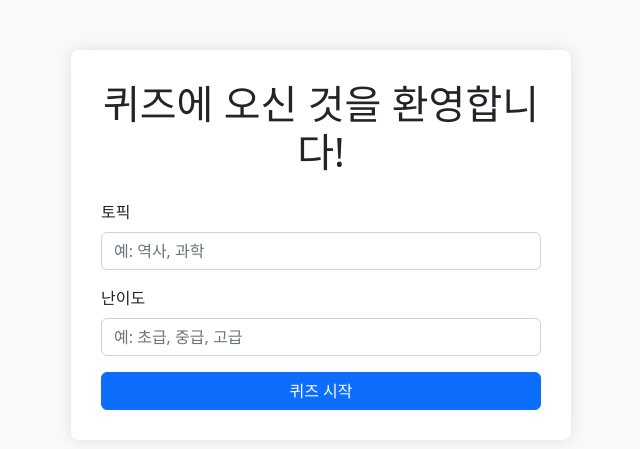
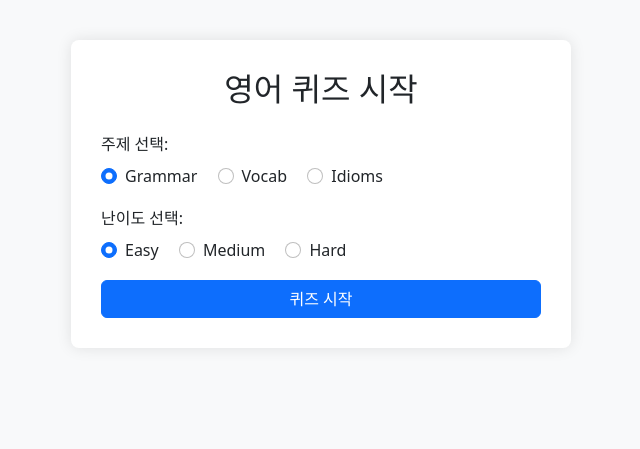
Before and after one commit to hansae0806/a4HBjei, a Flask app: page / in a window 1280 px wide. Shown: the top 449 px of the page, without its empty margins (319-959 px from the left). Run offline with Flask 2, Linux system fonts and the light colour scheme; some libraries are stand-ins or nearby versions.

Commit message:
Update index.html

```diff
--- a/templates/index.html
+++ b/templates/index.html
@@ -2,34 +2,57 @@
 <html lang="ko">
 <head>
   <meta charset="UTF-8">
-    <title>퀴즈 시작</title>
+  <title>영어 퀴즈 시작</title>
   <!-- Bootstrap CSS 추가 -->
   <link href="https://cdnjs.cloudflare.com/ajax/libs/bootstrap/5.2.0/css/bootstrap.min.css" rel="stylesheet">
   <style>
     body {
       background-color: #f8f9fa;
+      padding-top: 40px;
     }
-        .container {
-            margin-top: 50px;
+    .quiz-container {
       max-width: 500px;
+      margin: auto;
+      background-color: #ffffff;
       padding: 30px;
-            background-color: #ffffff;
       border-radius: 8px;
-            box-shadow: 0 0 15px rgba(0, 0, 0, 0.1);
+      box-shadow: 0 0 15px rgba(0,0,0,0.1);
     }
   </style>
 </head>
 <body>
-    <div class="container">
-         <h1 class="mb-4 text-center">퀴즈에 오신 것을 환영합니다!</h1>
-         <form action="{{ url_for('start_quiz') }}" method="post">
+  <div class="quiz-container">
+    <h2 class="mb-4 text-center">영어 퀴즈 시작</h2>
+    <form method="POST" action="/start">
       <div class="mb-3">
-                 <label for="topic" class="form-label">토픽</label>
-                 <input type="text" class="form-control" id="topic" name="topic" placeholder="예: 역사, 과학" required>
+        <label class="form-label">주제 선택:</label><br>
+        <div class="form-check form-check-inline">
+          <input class="form-check-input" type="radio" name="topic" id="grammar" value="grammar" checked>
+          <label class="form-check-label" for="grammar">Grammar</label>
+        </div>
+        <div class="form-check form-check-inline">
+          <input class="form-check-input" type="radio" name="topic" id="vocab" value="vocab">
+          <label class="form-check-label" for="vocab">Vocab</label>
+        </div>
+        <div class="form-check form-check-inline">
+          <input class="form-check-input" type="radio" name="topic" id="idioms" value="idioms">
+          <label class="form-check-label" for="idioms">Idioms</label>
+        </div>
       </div>
       <div class="mb-3">
-                 <label for="level" class="form-label">난이도</label>
-                 <input type="text" class="form-control" id="level" name="level" placeholder="예: 초급, 중급, 고급" required>
+        <label class="form-label">난이도 선택:</label><br>
+        <div class="form-check form-check-inline">
+          <input class="form-check-input" type="radio" name="level" id="easy" value="easy" checked>
+          <label class="form-check-label" for="easy">Easy</label>
+        </div>
+        <div class="form-check form-check-inline">
+          <input class="form-check-input" type="radio" name="level" id="medium" value="medium">
+          <label class="form-check-label" for="medium">Medium</label>
+        </div>
+        <div class="form-check form-check-inline">
+          <input class="form-check-input" type="radio" name="level" id="hard" value="hard">
+          <label class="form-check-label" for="hard">Hard</label>
+        </div>
       </div>
       <button type="submit" class="btn btn-primary w-100">퀴즈 시작</button>
     </form>
```
Lines whose indentation alone changed are shown as unchanged.
